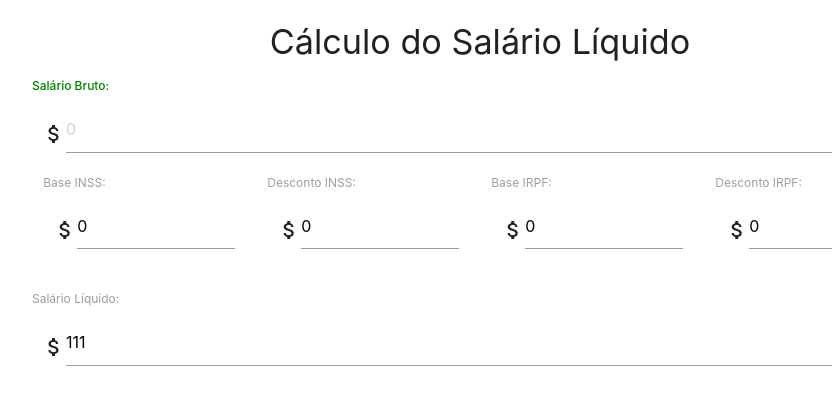
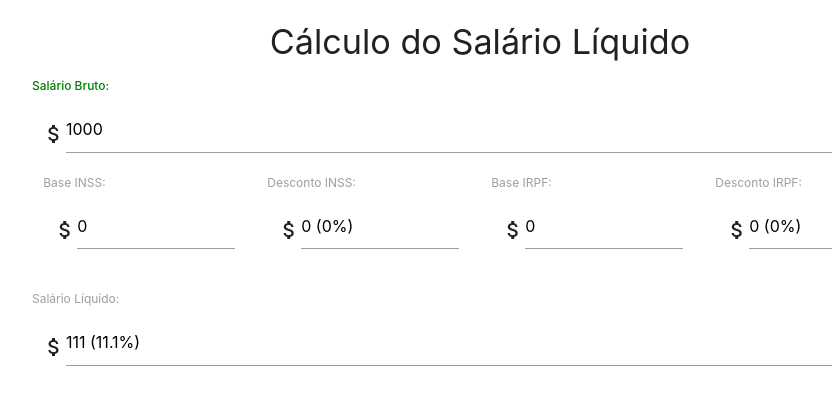
Before and after one commit to alm9/net-salary-react, a React (Create React App) app: page / in a window 1280 px wide. Shown: the top 394 px of the page, without its empty margins (160-992 px from the left). Built offline with nearby package versions, Linux system fonts and the light colour scheme.

Commit message:
percentage added to some fields

```diff
--- a/src/components/header/Header.js
+++ b/src/components/header/Header.js
@@ -32,10 +32,10 @@ export default class ProjetoBase extends Component {
       netSalary,
     } = calculateSalaryFrom(newValueGrossSal);
 
-    console.log(discountIRPF);
+    // console.log(discountIRPF);
 
     this.setState({
-      // grossSal: value,
+      grossSal: newValueGrossSal,
       baseINSS,
       discountINSS,
       baseIRPF,
@@ -46,6 +46,7 @@ export default class ProjetoBase extends Component {
 
   render() {
     const {
+      grossSal,
       baseINSS,
       discountINSS,
       baseIRPF,
@@ -56,7 +57,7 @@ export default class ProjetoBase extends Component {
       <div>
         {/* input: */}
         <GrossSalary
-          grossSalary={this.grossSal}
+          grossSalary={grossSal}
           onChangeGrossSalary={this.handleChangeGrossSalary}
         />
         {/* outputs: */}
@@ -72,6 +73,7 @@ export default class ProjetoBase extends Component {
             <ReadOnly
               className="col s3"
               result={discountINSS}
+              grossSalary={grossSal}
               label={'Desconto INSS:'}
             />
           </div>
@@ -86,12 +88,17 @@ export default class ProjetoBase extends Component {
             <ReadOnly
               className="col s3"
               result={discountIRPF}
+              grossSalary={grossSal}
               label={'Desconto IRPF:'}
             />
           </div>
         </div>
 
-        <ReadOnly result={netSal} label={'Salário Líquido:'} />
+        <ReadOnly
+          result={netSal}
+          grossSalary={grossSal}
+          label={'Salário Líquido:'}
+        />
       </div>
     );
   }
--- a/src/components/header/readOnly/ReadOnly.js
+++ b/src/components/header/readOnly/ReadOnly.js
@@ -2,17 +2,15 @@ import React, { Component } from 'react';
 
 export default class ReadOnly extends Component {
   render() {
+    let { grossSalary, label, result } = this.props;
+    if (grossSalary !== undefined)
+      result = `${result} (${(result * 100) / grossSalary}%)`;
     return (
       <div>
-        <label>{this.props.label}</label>
+        <label>{label}</label>
         <div className="padding default-flex-row">
           <span className="small material-icons">attach_money</span>
-          <input
-            type="text"
-            value={this.props.result}
-            readOnly
-            placeholder="0"
-          />
+          <input type="text" value={result} readOnly placeholder="0" />
         </div>
       </div>
     );
```
